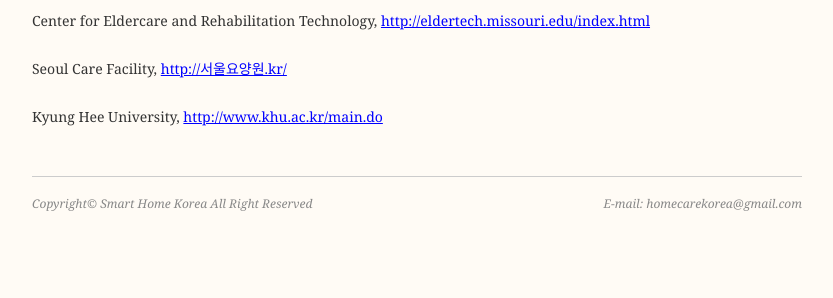
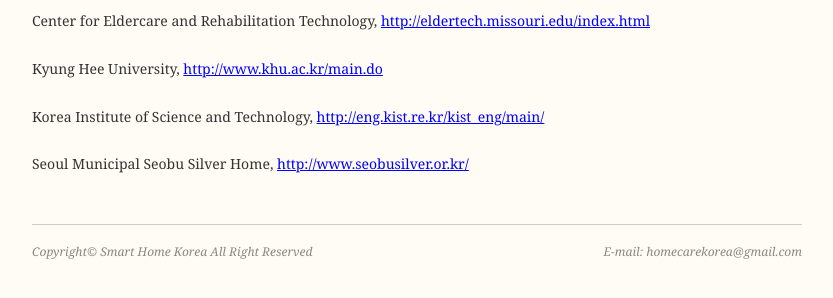
Before and after one commit to kanngo17/smarthome, a website: page collaboration.html in a window 1280 px wide. Shown: the part 360-658 px from the top of the page, without its empty margins (223-1056 px from the left). Drawn offline with Linux system fonts and the light colour scheme.

Commit message:
project & collaboration 수정

```diff
--- a/collaboration.html
+++ b/collaboration.html
@@ -90,8 +90,9 @@
 				<p><img src="./Collaboration _ Smart Home Korea_files/collaboration.png" alt="collaboration" width="990" height="180" class="alignnone size-full wp-image-47"><br>
 </p><h2 style="margin-top: 15px;">Collaboration</h2>
 <p>Center for Eldercare and Rehabilitation Technology, <a href="http://eldertech.missouri.edu/index.html" style="color:blue">http://eldertech.missouri.edu/index.html</a></p>
-<p>Seoul Care Facility, <a href="http://_____.kr/" style="color:blue">http://서울요양원.kr/</a></p>
 <p>Kyung Hee University, <a href="http://www.khu.ac.kr/main.do" style="color:blue">http://www.khu.ac.kr/main.do</a></p>
+<p>Korea Institute of Science and Technology, <a href="http://eng.kist.re.kr/kist_eng/main/" style="color:blue">http://eng.kist.re.kr/kist_eng/main/</a></p>
+<p>Seoul Municipal Seobu Silver Home, <a href="http://www.seobusilver.or.kr/" style="color:blue">http://www.seobusilver.or.kr/</a></p>
 											</div><!-- .entry-content -->
 		</div><!-- #post-## -->
 
```
Also changed, not shown: projects.html (+2 -2 lines), publication.html (line endings or trailing spaces).
